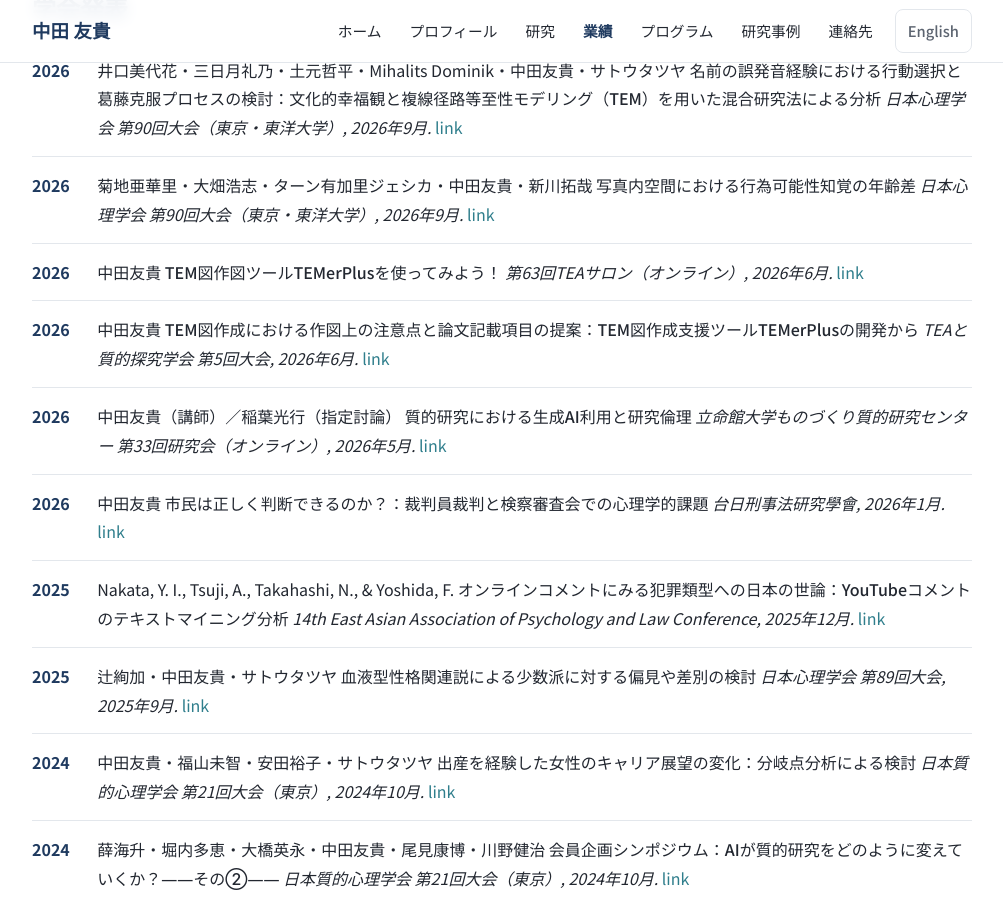
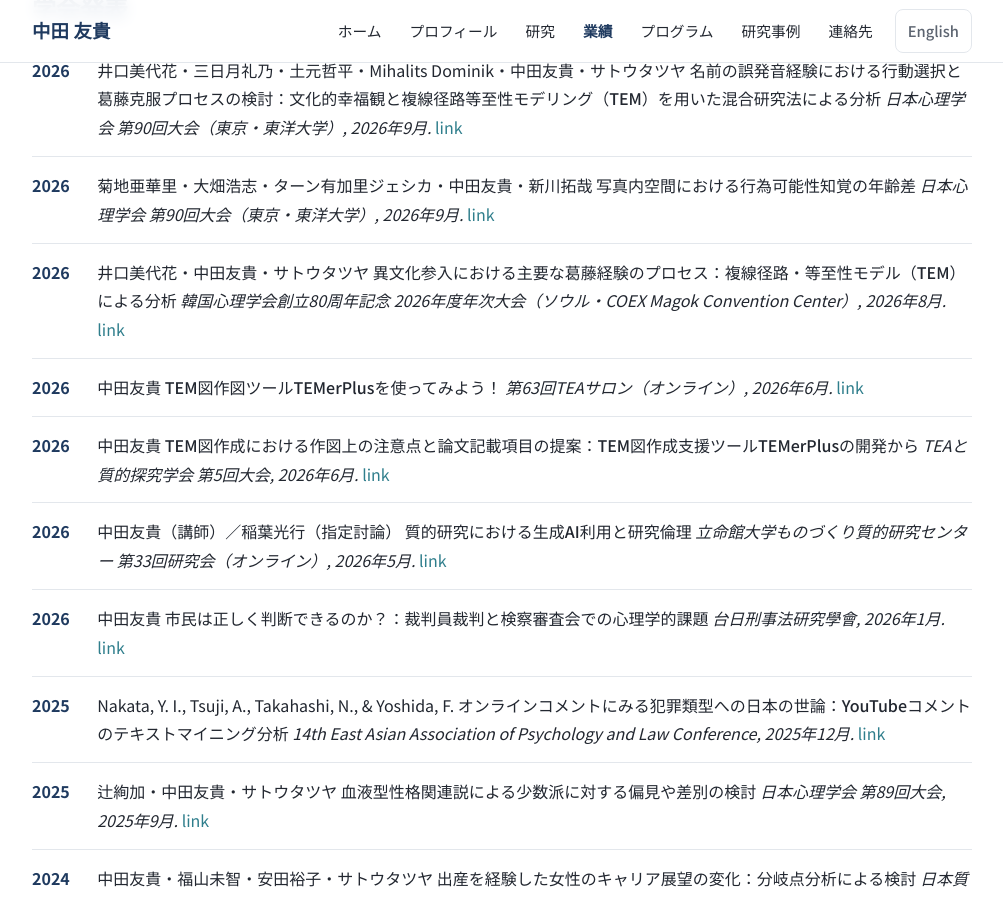
Before and after one commit to YukiInoueNakata/YukiInoueNakata.github.io, a Jekyll site: the page built from publications.html, in a window 1280 px wide and 900 px high, scrolled down 2982 px. Shown: the whole window, without its empty margins (138-1141 px from the left). Built offline with Jekyll 4.4.1, drawn with Linux system fonts in a browser that asks for light colours.

Commit message:
業績追加: 韓国心理学会2026年度年次大会（井口・中田・サトウ）
Iguchi, M., Inoue Nakata, Y., & Sato, T. (2026年8月22日).
Examining the process of experiencing major conflicts in intercultural entry:
A Trajectory Equifinality Modeling (TEM) analysis.
The 80th Anniversary of the Korean Psychological Association 2026 Annual
Conference（ソウル・COEX Magok Convention Center）.

演題名が長く抄録集が会員ログイン必須だったため確認を保留していた分。
本人確認により確定。発表日は8月22日（公開プログラムから推定していた
8月21日は誤り）。

Co-Authored-By: Claude Opus 5 (1M context) <noreply@anthropic.com>
Claude-Session: https://claude.ai/code/session_01Le39kQZfguDMZAtCTGUdGU

```diff
--- a/_data/presentations.yml
+++ b/_data/presentations.yml
@@ -15,6 +15,13 @@
     ja: "写真内空間における行為可能性知覚の年齢差"
     en: "Age differences in affordance perception within photographic space"
   venue: "日本心理学会 第90回大会（東京・東洋大学）, 2026年9月."
+
+- year: "2026"
+  authors: "井口美代花・中田友貴・サトウタツヤ"
+  title:
+    ja: "異文化参入における主要な葛藤経験のプロセス：複線径路・等至性モデル（TEM）による分析"
+    en: "Examining the process of experiencing major conflicts in intercultural entry: A Trajectory Equifinality Modeling (TEM) analysis"
+  venue: "韓国心理学会創立80周年記念 2026年度年次大会（ソウル・COEX Magok Convention Center）, 2026年8月."
 
 - year: "2026"
   authors: "中田友貴"
```
